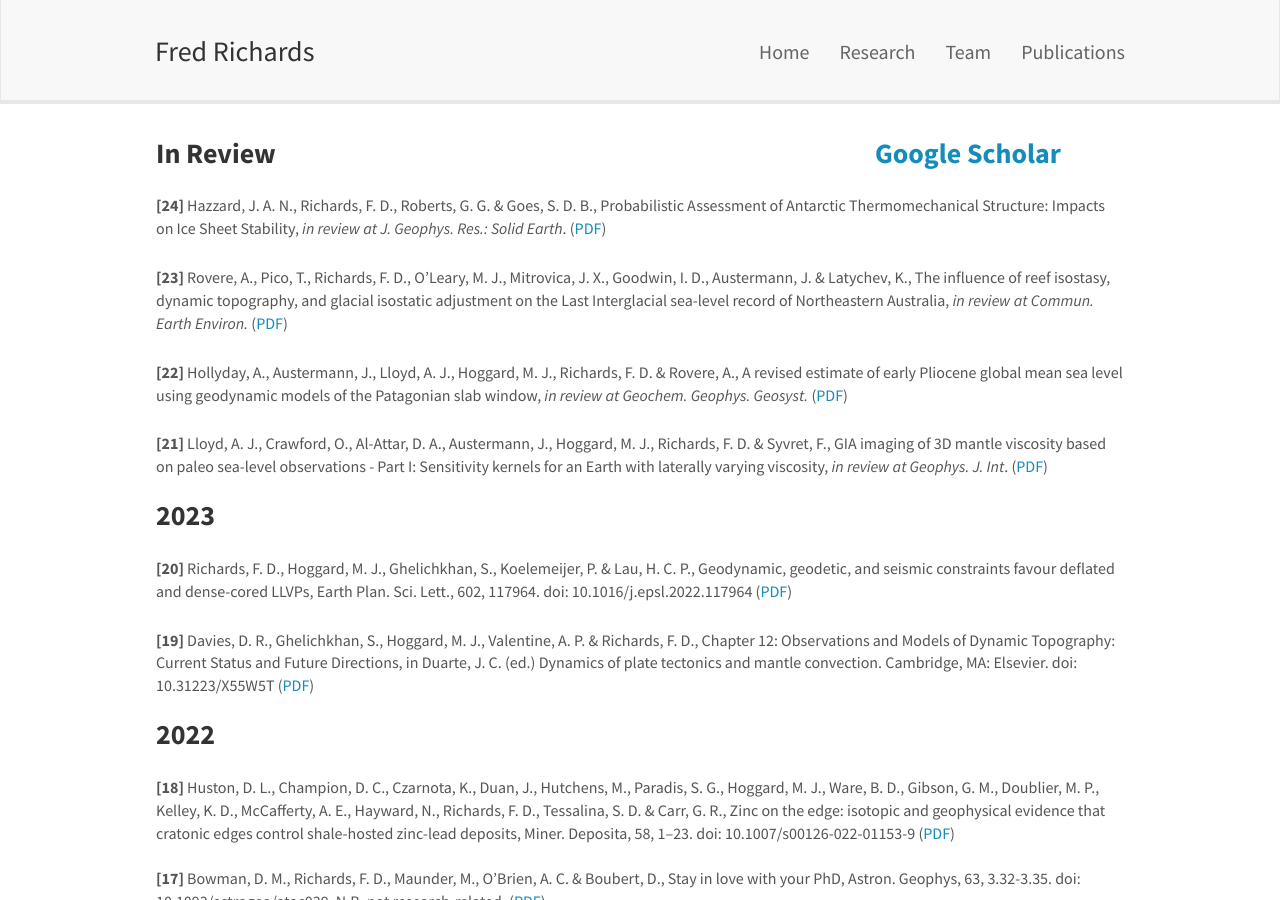
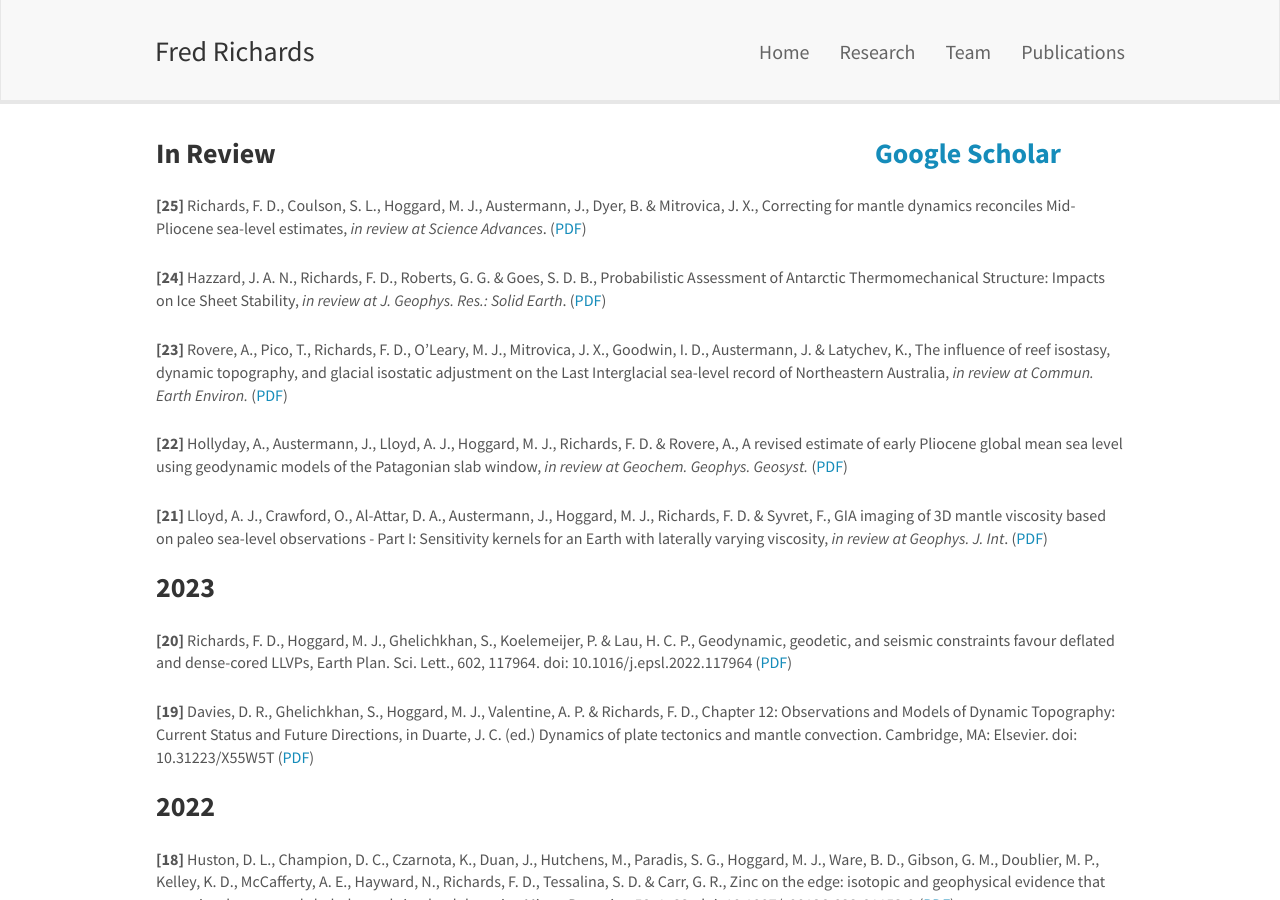
Before and after one commit to freddrichards/freddrichards.github.io, a Jekyll site: the page built from _pages/publications.md, in a window 1280 px wide and 900 px high. Built offline with Jekyll 4.4.1, drawn with Linux system fonts in a browser that asks for light colours; nearby versions of some CDN libraries.

Commit message:
Update publications.md

```diff
--- a/_pages/publications.md
+++ b/_pages/publications.md
@@ -7,6 +7,10 @@ permalink: /publications/
 ---
 <br/><br/>
 <h3 style="font-weight: bold">In Review	&emsp;&emsp;&emsp;&emsp;&emsp;&emsp;&emsp;&emsp;&emsp;&emsp;&emsp;&emsp;&emsp;&emsp;&emsp;&emsp;&emsp;&emsp;&emsp;&emsp;&emsp; [Google Scholar](https://scholar.google.co.uk/citations?user=IpZA1mcAAAAJ&hl=en&oi=sra)</h3>
+
+<p style="padding-top:15px">
+**[25]** Richards, F. D., Coulson, S. L., Hoggard, M. J., Austermann, J., Dyer, B. & Mitrovica, J. X., Correcting for mantle dynamics reconciles Mid-Pliocene sea-level estimates, *in review at Science Advances*. ([PDF](/documents/papers/richards_etal_2022_nature_inreview.pdf))
+</p>
 
 <p style="padding-top:15px">
 **[24]** Hazzard, J. A. N., Richards, F. D., Roberts, G. G. & Goes, S. D. B., Probabilistic Assessment of Antarctic Thermomechanical Structure: Impacts on Ice Sheet Stability, *in review at J. Geophys. Res.: Solid Earth*. ([PDF](/documents/papers/hazzard_etal_2022_jgr_inreview_compressed.pdf))
```
